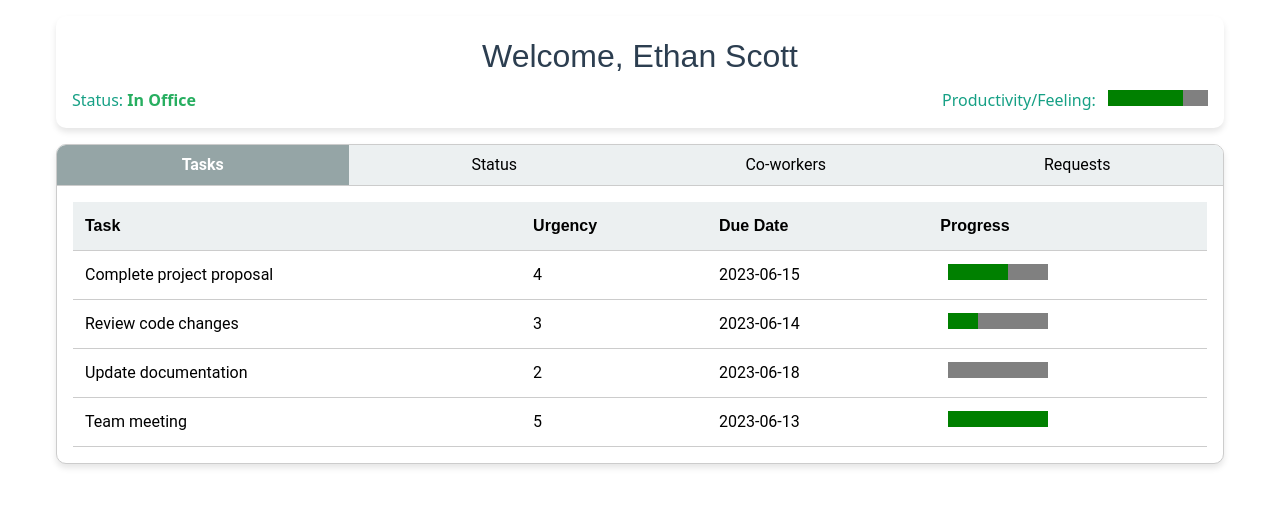
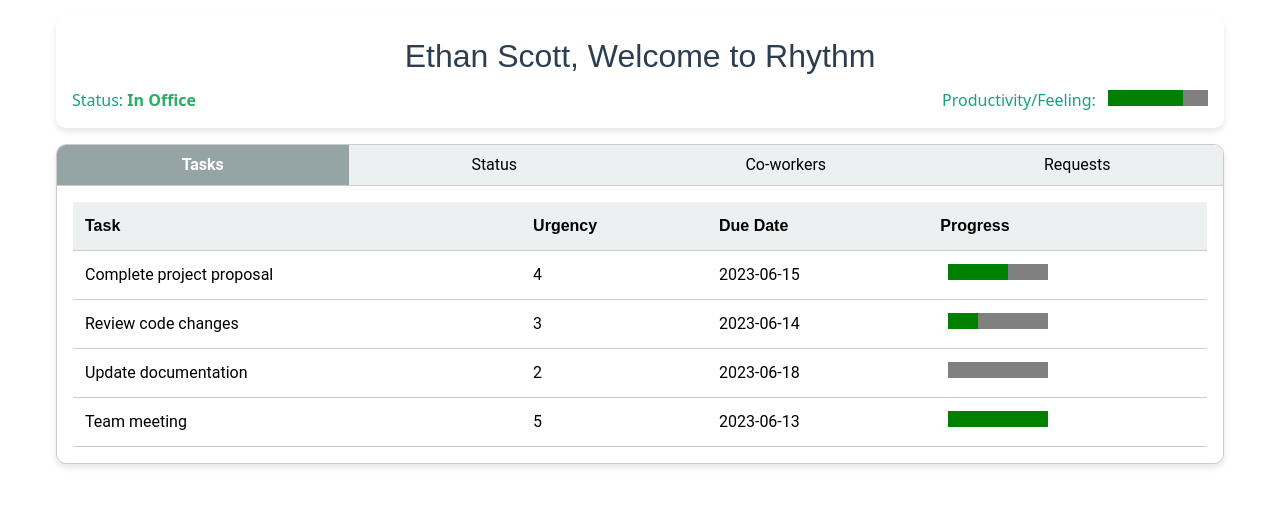
Before and after one commit to CampbellBaxley/RhythmApp, a SvelteKit app in the folder Rhythm/: page /pages in a window 1280 px wide. Shown: the top 506 px of the page. Built offline with nearby package versions, Linux system fonts and the light colour scheme.

Commit message:
Made it say "Name", Welcome to Rhythm

```diff
--- a/Rhythm/package.json
+++ b/Rhythm/package.json
@@ -14,6 +14,7 @@
 		"@sveltejs/kit": "^2.16.0",
 		"@sveltejs/vite-plugin-svelte": "^5.0.0",
 		"@tailwindcss/vite": "^4.0.0",
+		"dotenv": "^16.4.7",
 		"svelte": "^5.0.0",
 		"tailwindcss": "^4.0.0",
 		"vite": "^6.0.0"
--- a/Rhythm/src/routes/pages/+page.svelte
+++ b/Rhythm/src/routes/pages/+page.svelte
@@ -93,7 +93,7 @@
 
 <div class="container">
   <header class="header">
-    <h1>Welcome, {userName}</h1>
+    <h1>{userName}, Welcome to Rhythm</h1>
     <div class="status-container">
       <span>Status: <span class="status">{status}</span></span>
       <span>Productivity/Feeling: <progress value={feeling} max="100"></progress></span>
@@ -344,7 +344,7 @@
 
   .progress-bar {
     height: 100%;
-    background-color: #4caf50;
+    background-color: #3498db;
   }
 
   .co-workers {
```
Also changed, not shown: 1 other file (tests, documents, lock files or other folders).
